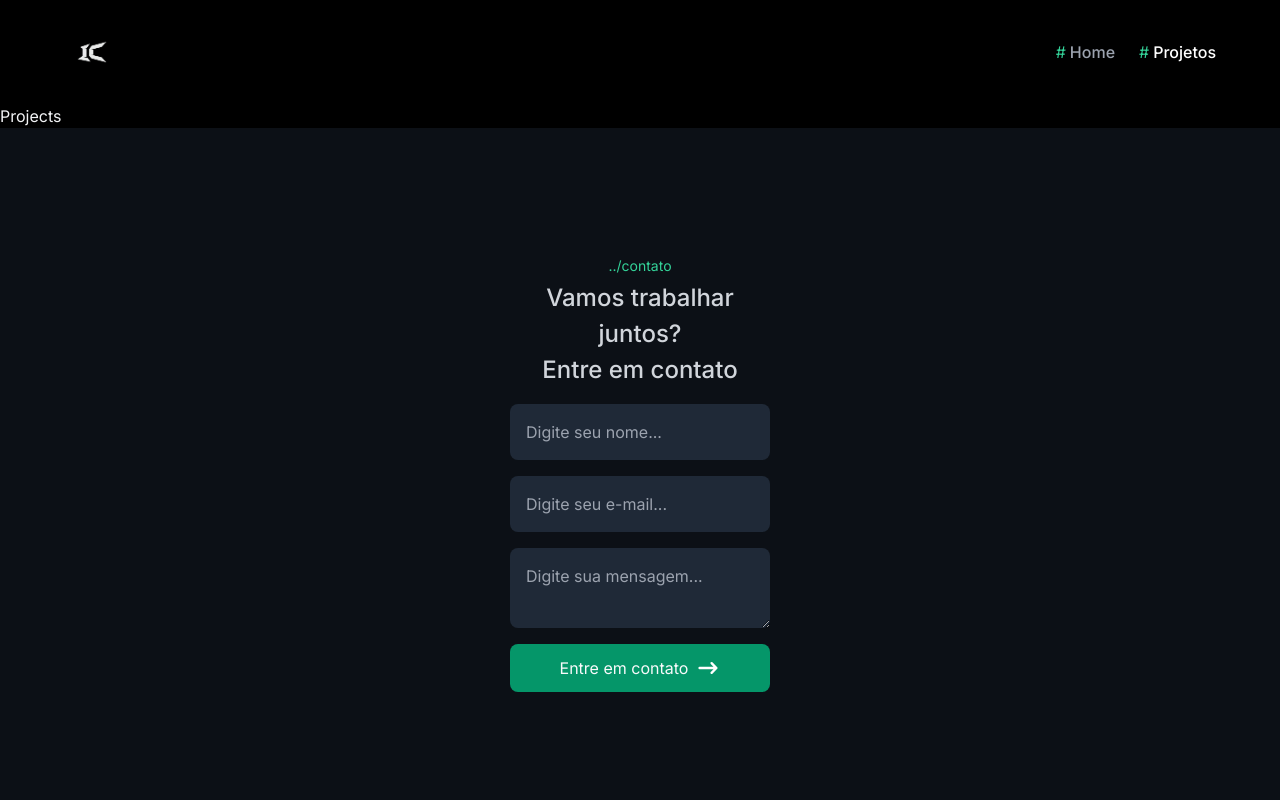
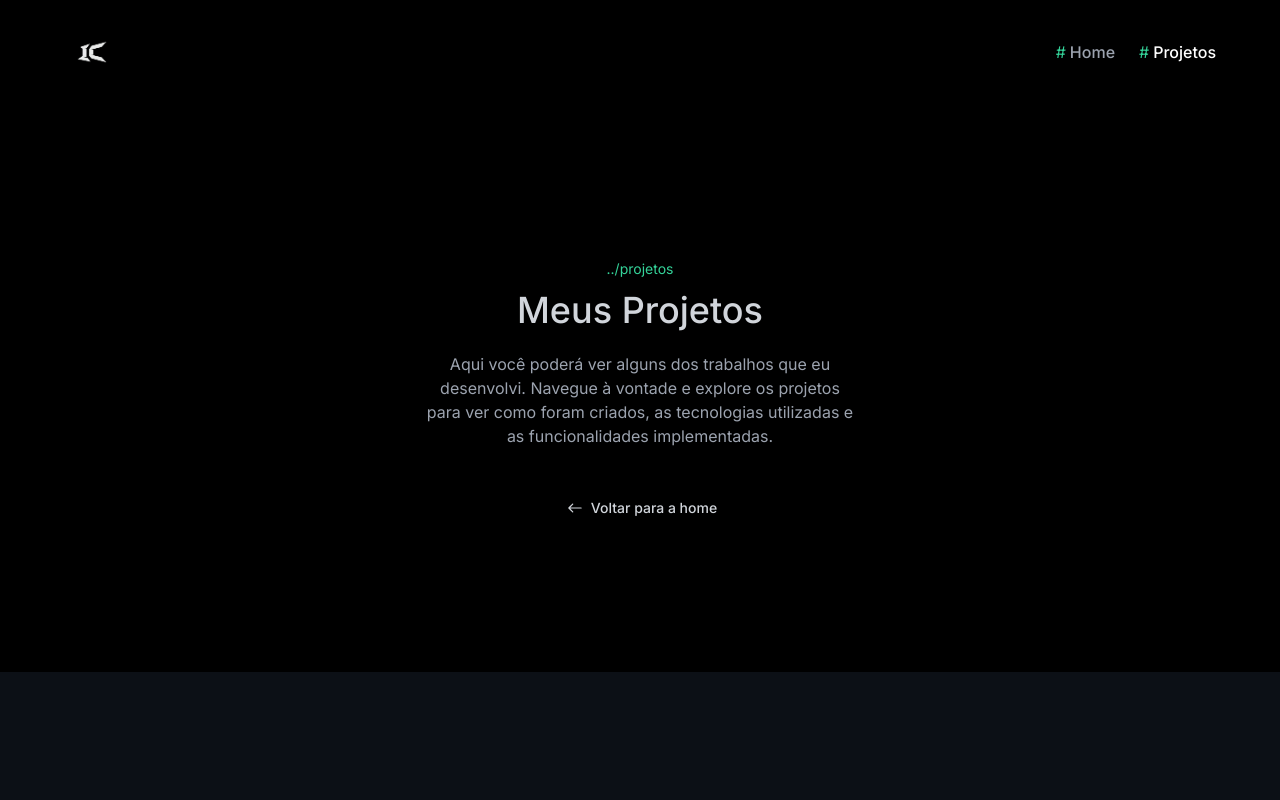
Before and after one commit to israelcruzz/israelcruzz-portfolio, a Next.js app: page /projects in a window 1280 px wide. Shown: the top 800 px of the page. Built offline with nearby package versions, Linux system fonts and the light colour scheme.

Commit message:
feat: add project section component

```diff
--- /dev/null
+++ b/src/app/components/project-section/index.tsx
@@ -0,0 +1,13 @@
+import { ReactNode } from "react";
+
+interface ProjectSectionProps {
+  children: ReactNode;
+}
+
+export const ProjectSection = ({ children }: ProjectSectionProps) => {
+  return (
+    <main className="flex flex-col items-center justify-center gap-12 p-6 text-center md:px-[360px] md:py-[128px]">
+      {children}
+    </main>
+  );
+};
--- a/src/app/projects/page.tsx
+++ b/src/app/projects/page.tsx
@@ -1,3 +1,28 @@
+import { IntroSection } from "../components/intro-section";
+import { TextLink } from "../components/text-link";
+import { IoIosArrowRoundBack } from "react-icons/io";
+
 export default function Projects() {
-  return <h1>Projects</h1>;
+  return (
+    <main className="container flex flex-col gap-6 md:gap-24">
+      <main className="flex flex-col items-center justify-center gap-12 p-6 md:px-[360px] md:py-[128px]">
+        <section className="text-center">
+          <IntroSection title="projetos" />
+          <h1 className="text-4xl font-medium leading-9 text-gray-300 mt-3">
+            Meus Projetos
+          </h1>
+          <p className="text-gray-400 text-base font-normal leading-6 mt-6">
+            Aqui você poderá ver alguns dos trabalhos que eu desenvolvi. Navegue
+            à vontade e explore os projetos para ver como foram criados, as
+            tecnologias utilizadas e as funcionalidades implementadas.
+          </p>
+        </section>
+
+        <TextLink uri="/">
+          <IoIosArrowRoundBack size={24} />
+          <span>Voltar para a home</span>
+        </TextLink>
+      </main>
+    </main>
+  );
 }
```
